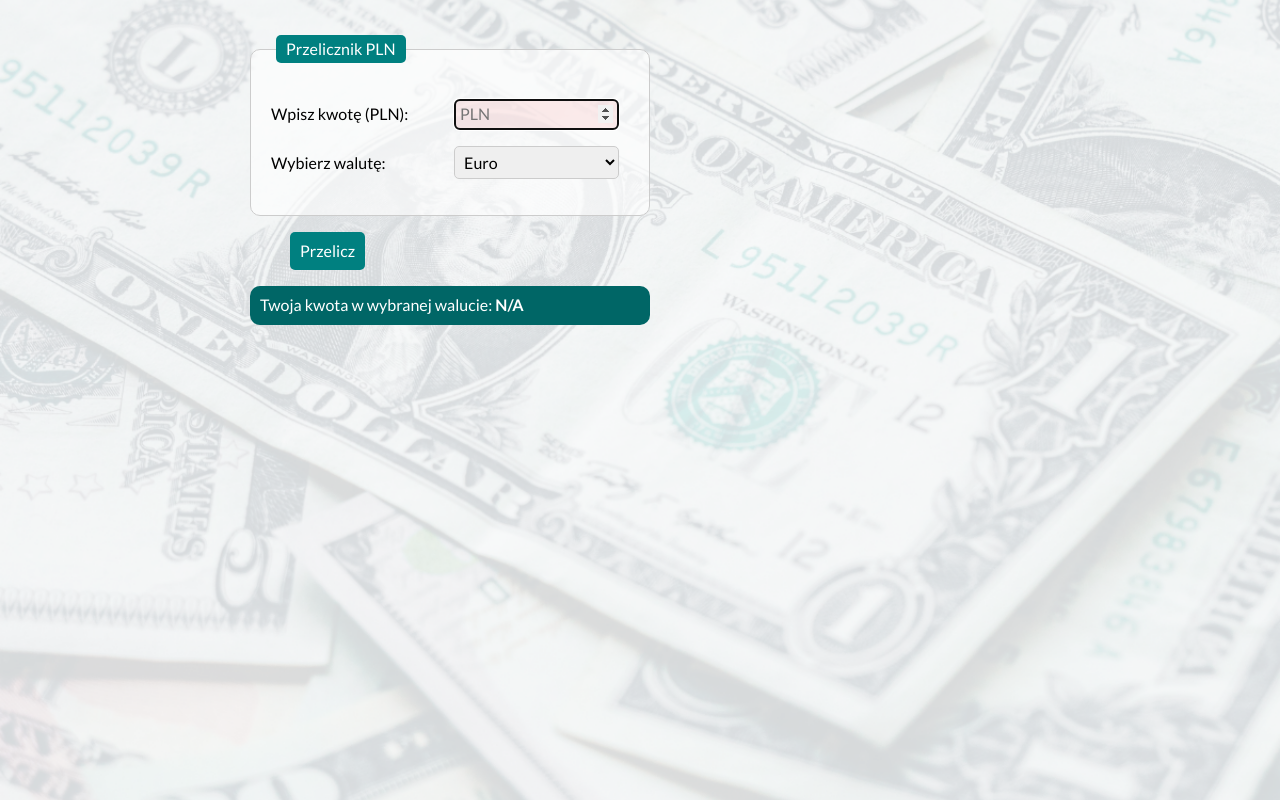
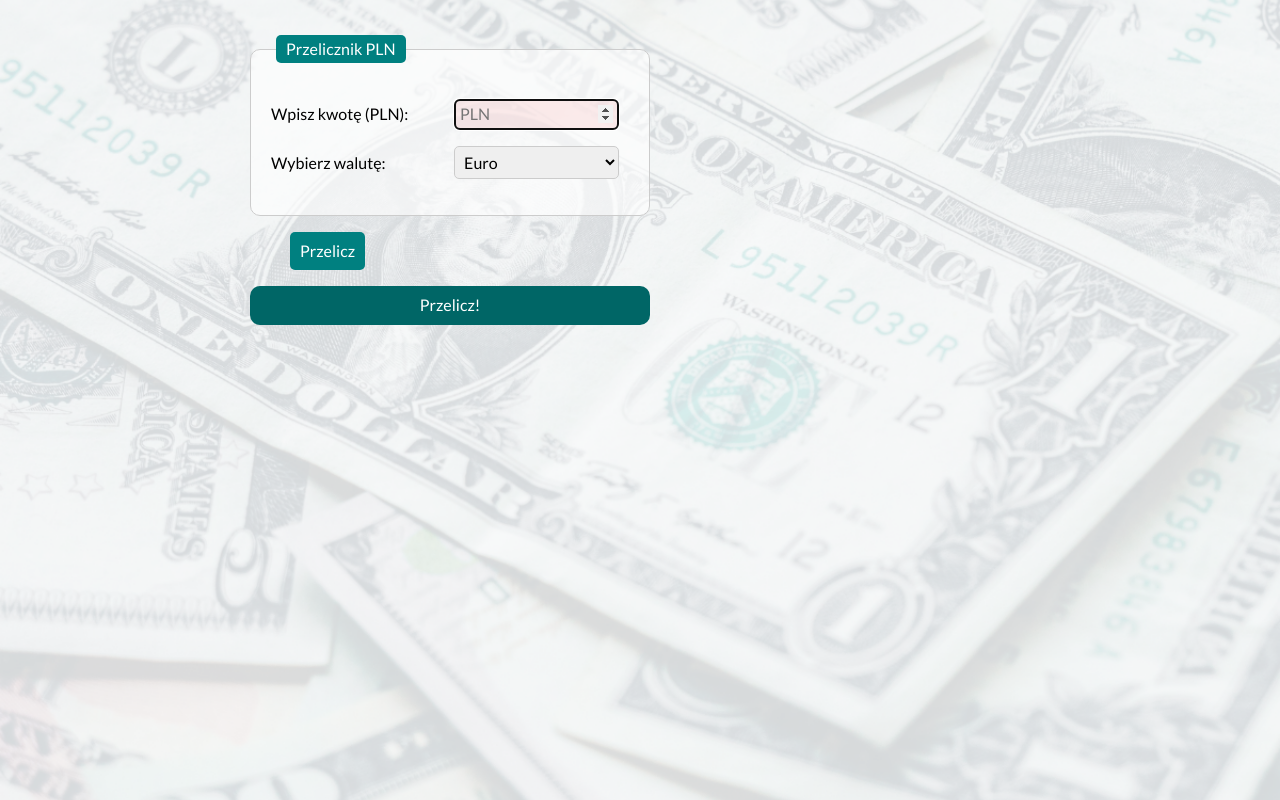
Before and after one commit to konradkapica/currency-converter, a plain HTML site: page index.html in a window 1280 px wide. Drawn offline with nearby package versions, Linux system fonts and the light colour scheme.

Commit message:
result text changed

```diff
--- a/css/form.css
+++ b/css/form.css
@@ -60,4 +60,5 @@
     padding: 10px;
     max-width: 400px;
     width: 100%;
+    text-align: center;
 }
--- a/index.html
+++ b/index.html
@@ -21,7 +21,7 @@
 </head>
 
 <body class="body">
-    <form class="js-form">
+    <form class="js-form form">
         <fieldset class="form__fieldset">
             <legend class="form__legend">Przelicznik PLN</legend>
             <p>
@@ -47,8 +47,8 @@
             <button class="form__button">Przelicz</button>
         </p>
     </form>
-    <p class="result">
-        Twoja kwota w wybranej walucie: <strong class="js-result">N/A</strong>
+    <p class="result js-result">
+       Przelicz!
     </p>
 </body>
 
```
